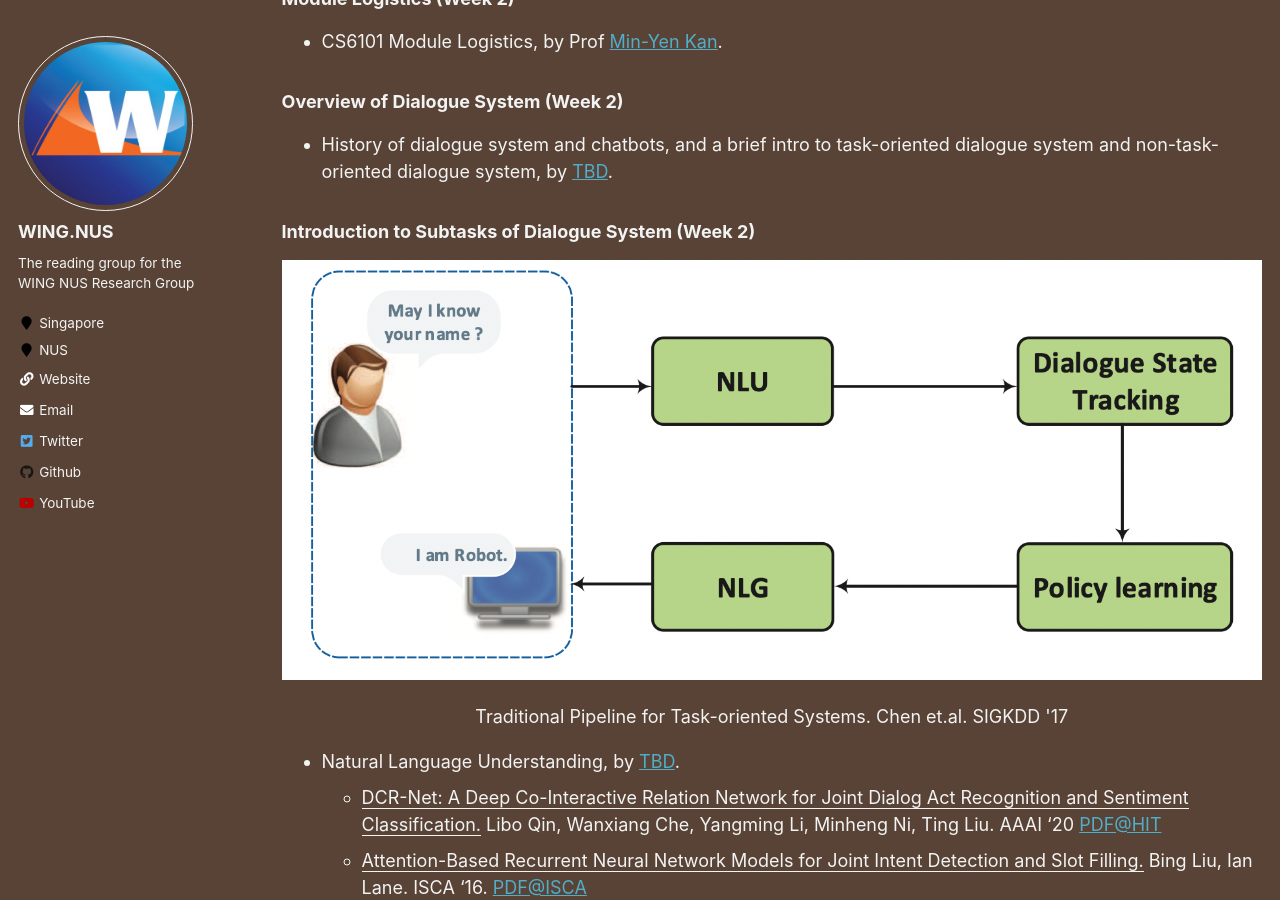
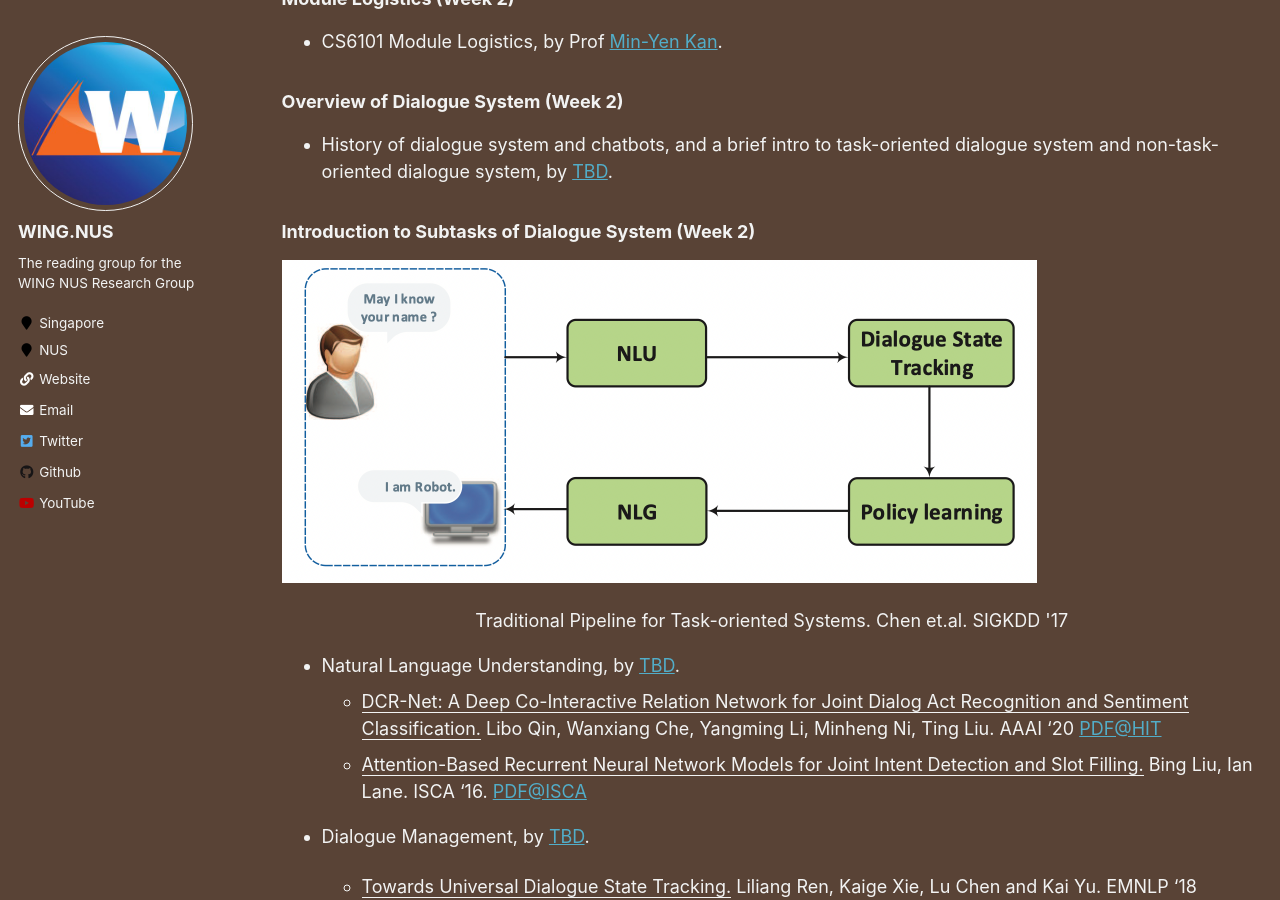
Before and after one commit to WING-NUS/cs6101, a Jekyll site: the page built from _pages/paper-ConvSys.md, in a window 1280 px wide and 900 px high, scrolled down 1067 px. Built offline with Jekyll 4.4.1, drawn with Linux system fonts in a browser that asks for light colours.

Commit message:
zoom image, edit done

```diff
--- a/_pages/paper-ConvSys.md
+++ b/_pages/paper-ConvSys.md
@@ -56,7 +56,7 @@ Following are the details:
 
 ### Introduction to Subtasks of Dialogue System (Week 2)
 
-![](https://wing-nus.github.io/cs6101/files/dialogue-sys-components.png)
+<img src="https://wing-nus.github.io/cs6101/files/dialogue-sys-components.png" style="zoom:50%;" />
 
 <center>
   Traditional Pipeline for Task-oriented Systems. Chen et.al. SIGKDD '17
```
